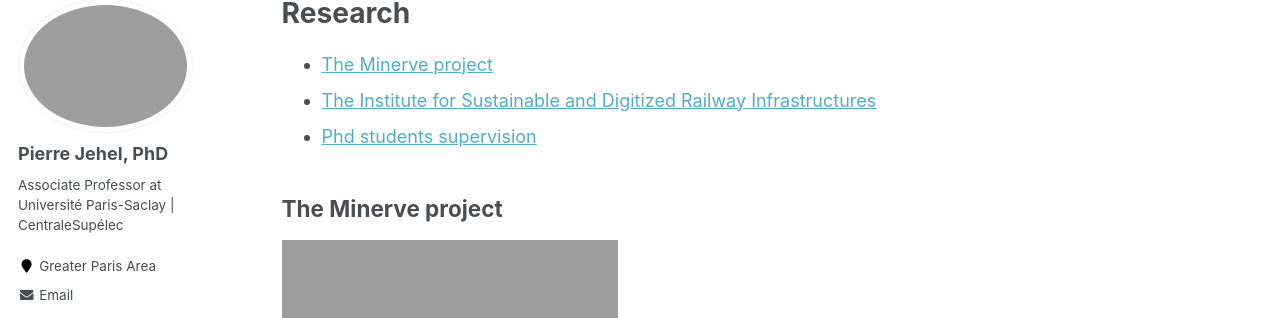
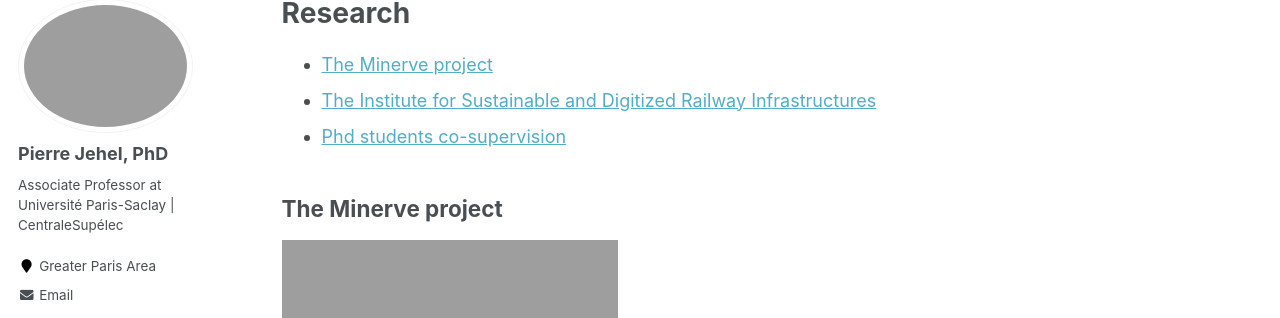
Before and after one commit to jehelp/jehelp.github.io, a Jekyll site: the page built from _pages/research.md, in a window 1280 px wide and 900 px high. Shown: the part 119-437 px from the top of the window. Built offline with Jekyll 4.4.1, drawn with Linux system fonts in a browser that asks for light colours; some web fonts are replaced.

```diff
--- a/_pages/research.md
+++ b/_pages/research.md
@@ -8,7 +8,7 @@ author_profile: true
 <a name="top"></a>
 * [The Minerve project](#minerve-project)
 * [The Institute for Sustainable and Digitized Railway Infrastructures](#isdri)
-* [Phd students supervision](#phds)
+* [Phd students co-supervision](#phds)
 
 <a name="minerve-project"></a>
 ## The Minerve project
```
